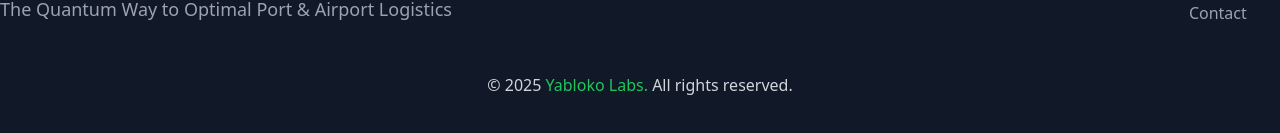
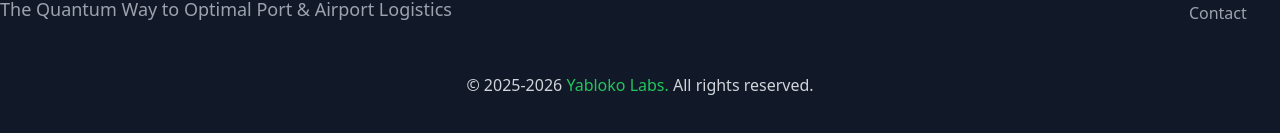
Before and after one commit to yablokolabs/q-porter, a Next.js app in the folder q-porter/: page / in a window 1280 px wide. Shown: the part 7316-7449 px from the top of the page. Built offline with nearby package versions, Linux system fonts and the light colour scheme.

Commit message:
chore: update copyright to 2025-2026

```diff
--- a/q-porter/components/Footer.js
+++ b/q-porter/components/Footer.js
@@ -35,7 +35,7 @@ export default function Footer() {
           </div>
         </div>
         <p className="mt-8 text-center text-gray-300">
-          &copy; 2025{" "}
+          &copy; 2025-2026{" "}
           <a
             href="https://yablokolabs.com/"
             target="_blank"
```
